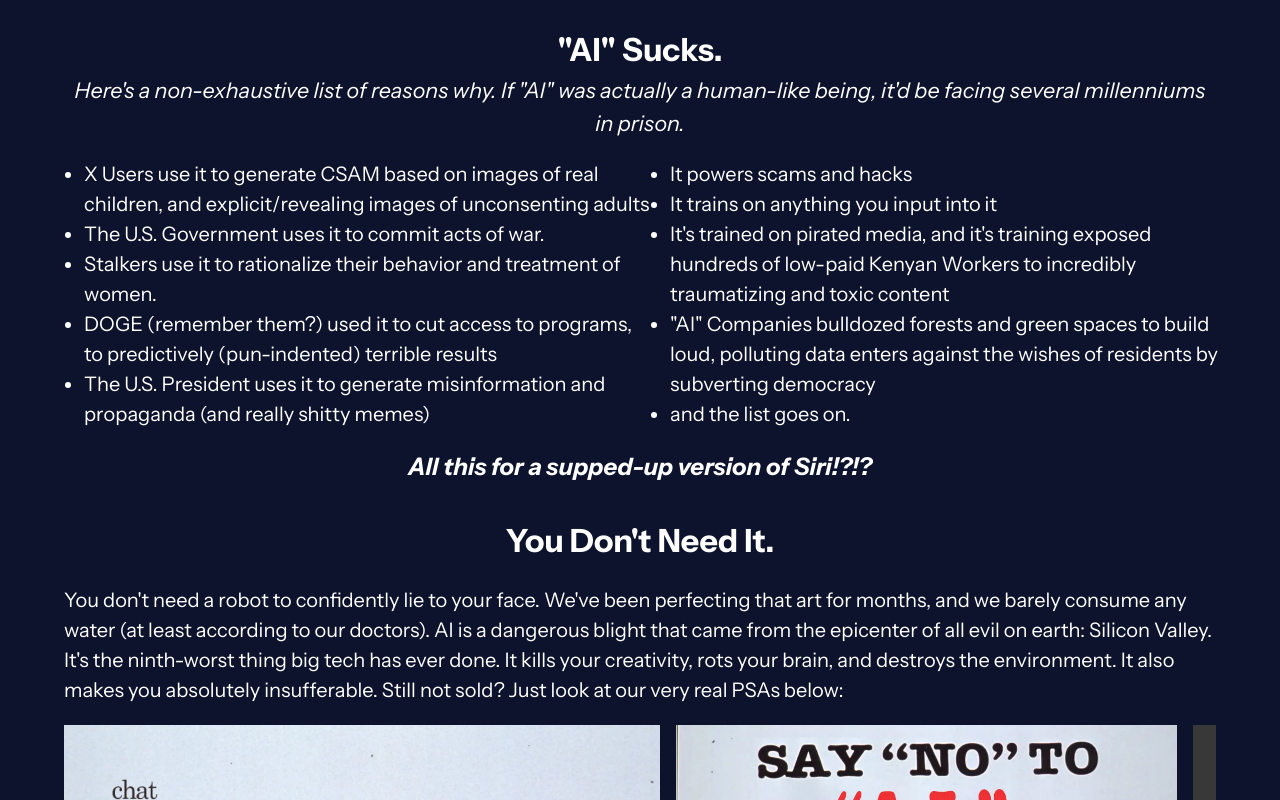
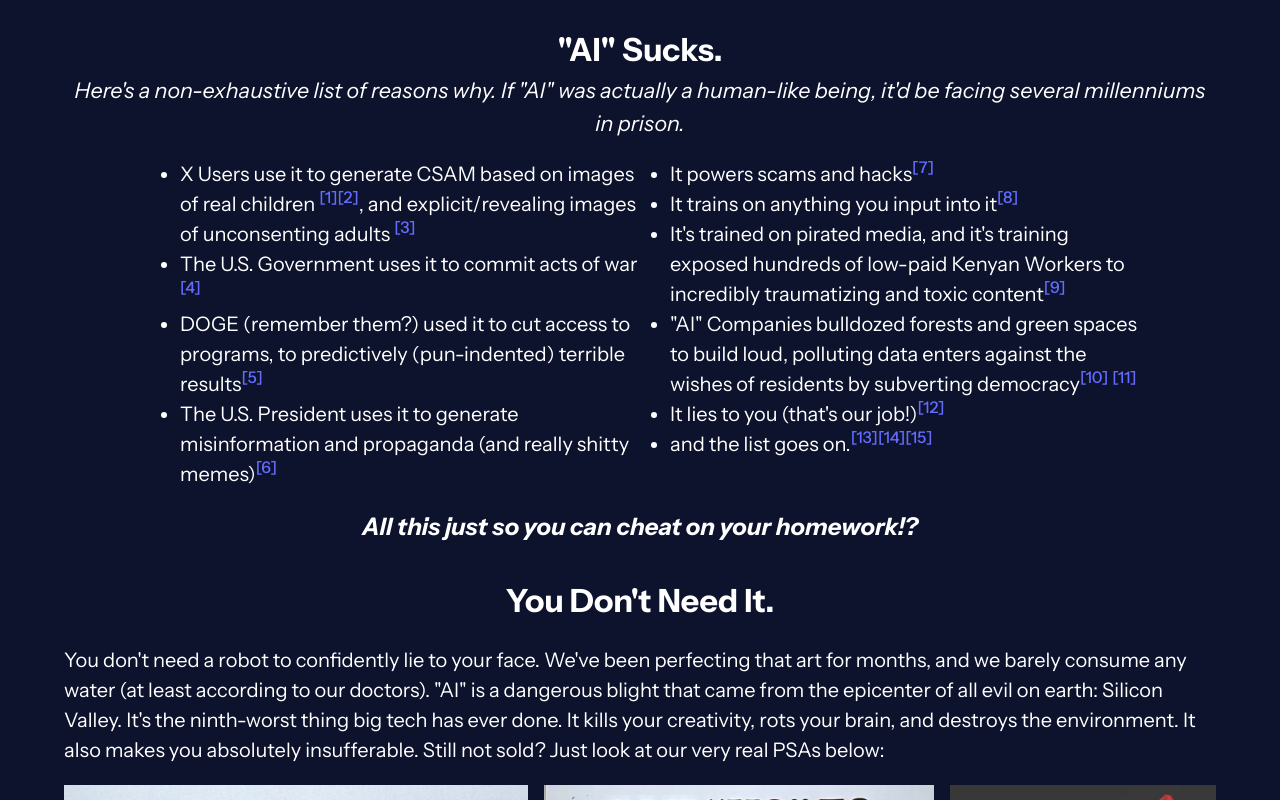
Before and after one commit to QpxDesign/lying_club, a React (Vite) app: page /ai in a window 1280 px wide. Shown: the part 1080-1880 px from the top of the page. Built offline with nearby package versions, Linux system fonts and the light colour scheme; a web font is replaced by a local one.

Commit message:
updates v2

```diff
--- a/src/App.css
+++ b/src/App.css
@@ -116,12 +116,12 @@
   display: flex;
   max-width: 90vw;
   gap: 1em;
-  height: max(30em, 90vh);
+  height: min(35em, 90vh);
   overflow-x: scroll;
   overflow-y: hidden;
 }
 .image-stack img {
-  height: 100%;
+  max-width: 90vw;
 }
 .image-stack {
   display: flex;
@@ -257,3 +257,9 @@
   cursor: pointer;
   color: white;
 }
+.footnote {
+  font-size: 0.66em;
+  position: relative;
+  top: -0.5em;
+  font-size: 80%;
+}
--- /dev/null
+++ b/src/components/Footnote.tsx
@@ -0,0 +1,12 @@
+export interface FootnoteProps {
+  link: string;
+  number: number;
+}
+
+export default function Footnote(props: FootnoteProps) {
+  return (
+    <a className="footnote" href={props.link}>
+      [{props.number}]
+    </a>
+  );
+}
--- a/src/pages/AI.tsx
+++ b/src/pages/AI.tsx
@@ -1,5 +1,6 @@
 import { IoIosArrowRoundDown } from "react-icons/io";
 import { FaFileSignature } from "react-icons/fa";
+import Footnote from "../components/Footnote";
 
 export default function AI() {
   return (
@@ -21,13 +22,13 @@
       >
         <section className="ai-header vstack hstack">
           <div
-            style={{ width: "95%", margin: "0 auto", zIndex: 3 }}
+            style={{ width: "90%", margin: "0 auto", zIndex: 3 }}
             className="vstack"
           >
             <h1 style={{ fontSize: "6.5rem" }}>"AI" is a lie.</h1>
             <h2 style={{ fontSize: "2rem" }}>
-              Trust Us. We have over 37 weeks of experience in recognizing,
-              crafting, and disseminating lies.
+              Trust Us. We have over 37 weeks of experience in disseminating
+              lies, misinformation, and half-truths.
             </h2>
             <button
               onClick={() => {
@@ -55,7 +56,7 @@
           <div>
             <h3>"AI" isn't AI.</h3>
             <h4>
-              What is AI? Nobody seems to know. Perhaps because the term "AI"
+              What is "AI"? Nobody seems to know. Perhaps because the term "AI"
               has no explicit definition or meaning, outside of the buzzwords
               used by those with a direct financial stake in its success.{" "}
               "AI"-peddlers often point to the ability of language models to
@@ -73,51 +74,153 @@
               a human-like being, it'd be facing several millenniums in
               prison.{" "}
             </h4>
-            <ul>
+            <ul style={{ width: "75%" }}>
               <li>
-                X Users use it to generate CSAM based on images of real
-                children, and explicit/revealing images of unconsenting adults
+                X Users use it to generate CSAM based on images of real children{" "}
+                <Footnote
+                  link={"https://www.bbc.com/news/articles/cvg1mzlryxeo"}
+                  number={1}
+                />
+                <Footnote
+                  link={
+                    "https://en.wikipedia.org/wiki/Grok_sexual_deepfake_scandal"
+                  }
+                  number={2}
+                />
+                , and explicit/revealing images of unconsenting adults{" "}
+                <Footnote
+                  link={
+                    "https://oag.ca.gov/news/press-releases/attorney-general-bonta-launches-investigation-xai-grok-over-undressed-sexual-ai"
+                  }
+                  number={3}
+                />{" "}
               </li>
-              <li>The U.S. Government uses it to commit acts of war.</li>
               <li>
-                Stalkers use it to rationalize their behavior and treatment of
-                women.
+                The U.S. Government uses it to commit acts of war{" "}
+                <Footnote
+                  link={
+                    "https://www.economist.com/culture/2026/05/14/the-ai-that-transformed-american-warfare"
+                  }
+                  number={4}
+                />
               </li>
               <li>
                 DOGE (remember them?) used it to cut access to programs, to
                 predictively (pun-indented) terrible results
+                <Footnote
+                  link={
+                    "https://www.nytimes.com/2026/03/07/arts/humanities-endowment-doge-trump.html"
+                  }
+                  number={5}
+                />
               </li>
               <li>
                 The U.S. President uses it to generate misinformation and
                 propaganda (and really shitty memes)
+                <Footnote
+                  link={
+                    "https://www.snopes.com/collections/trump-white-house-ai-posts/"
+                  }
+                  number={6}
+                />
               </li>
-              <li>It powers scams and hacks</li>
-              <li>It trains on anything you input into it </li>
+              <li>
+                It powers scams and hacks
+                <Footnote
+                  link={
+                    "https://dfpi.ca.gov/news/insights/protect-yourself-from-ai-scams/"
+                  }
+                  number={7}
+                />
+              </li>
+              <li>
+                It trains on anything you input into it
+                <Footnote
+                  link={
+                    "https://openai.com/policies/how-your-data-is-used-to-improve-model-performance/#:~:text=ChatGPT%2C%20for%20instance%2C%20improves%20by%20further%20training%20on%20the%20conversations%20people%20have%20with%20it"
+                  }
+                  number={8}
+                />
+              </li>
               <li>
                 It's trained on pirated media, and it's training exposed
                 hundreds of low-paid Kenyan Workers to incredibly traumatizing
                 and toxic content
+                <Footnote
+                  link={
+                    "https://time.com/6247678/openai-chatgpt-kenya-workers/"
+                  }
+                  number={9}
+                />
               </li>
               <li>
                 "AI" Companies bulldozed forests and green spaces to build loud,
                 polluting data enters against the wishes of residents by
-                subverting democracy{" "}
+                subverting democracy
+                <Footnote
+                  link={
+                    "https://news.cornell.edu/stories/2025/11/roadmap-shows-environmental-impact-ai-data-center-boom"
+                  }
+                  number={10}
+                />{" "}
+                <Footnote
+                  link={
+                    "https://www.theguardian.com/us-news/2026/may/13/utah-approves-datacenter-backlash"
+                  }
+                  number={11}
+                />
               </li>
-              <li>and the list goes on.</li>
+              <li>
+                It lies to you (that's our job!)
+                <Footnote
+                  link={
+                    "https://en.wikipedia.org/wiki/Hallucination_(artificial_intelligence)"
+                  }
+                  number={12}
+                />
+              </li>
+              <li>
+                and the list goes on.
+                <Footnote
+                  link={
+                    "https://www.eesi.org/articles/view/data-centers-and-water-consumption"
+                  }
+                  number={13}
+                />
+                <Footnote
+                  link={
+                    "https://www.psychologytoday.com/us/blog/urban-survival/202507/the-emerging-problem-of-ai-psychosis"
+                  }
+                  number={14}
+                />
+                <Footnote
+                  link={
+                    "https://www.reuters.com/world/china/ai-frenzy-is-driving-new-global-supply-chain-crisis-2025-12-03/"
+                  }
+                  number={15}
+                />
+              </li>
             </ul>
             <h3
-              style={{ fontStyle: "italic", marginTop: 0, fontSize: "1.5em" }}
+              className="text-center"
+              style={{
+                fontStyle: "italic",
+                marginTop: 0,
+                fontSize: "1.5em",
+                width: "80%",
+                margin: "0 auto",
+              }}
             >
-              All this for a supped-up version of Siri!?!?
+              All this just so you can cheat on your homework!?
             </h3>
 
             <h3>You Don't Need It.</h3>
             <p>
               You don't need a robot to confidently lie to your face. We've been
               perfecting that art for months, and we barely consume any water
-              (at least according to our doctors). AI is a dangerous blight that
-              came from the epicenter of all evil on earth: Silicon Valley. It's
-              the ninth-worst thing big tech has ever done. It kills your
+              (at least according to our doctors). "AI" is a dangerous blight
+              that came from the epicenter of all evil on earth: Silicon Valley.
+              It's the ninth-worst thing big tech has ever done. It kills your
               creativity, rots your brain, and destroys the environment. It also
               makes you absolutely insufferable. Still not sold? Just look at
               our very real PSAs below:
@@ -152,8 +255,8 @@
                 one you'd get out of ChatGPT.{" "}
               </li>
               <li>
-                Come to our weekly AI-User Anonymous Meetings (TBD) to talk out
-                your AI withdrawals amongst the community
+                Come to our weekly "AI"-User Anonymous Meetings (TBD) to talk
+                out your AI withdrawals amongst the community
               </li>
               <li>
                 Use <a href="https://udm14.com">udm14.com</a> (or add '-ai' to
```
